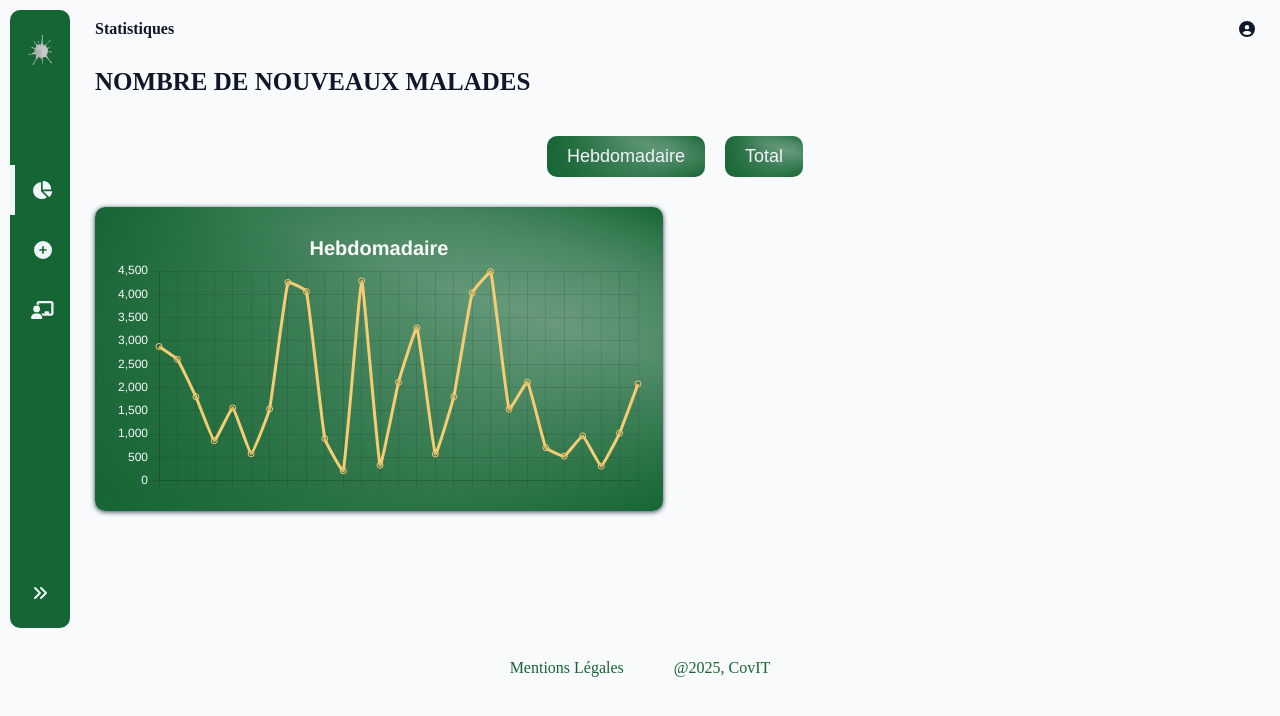
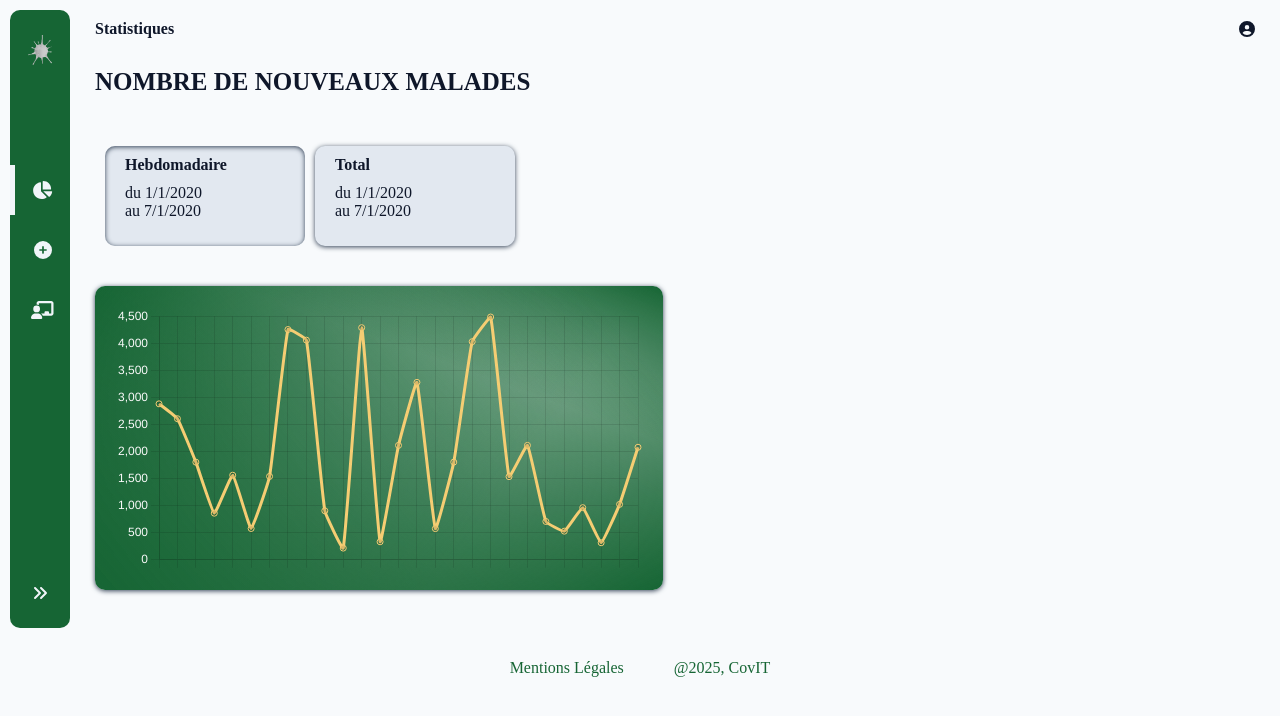
Before and after one commit to MisterPlop/CovIT-EPSIcurieux, a React (Create React App) app in the folder frontend/: page /statistiques in a window 1280 px wide. Shown: the top 716 px of the page. Built offline with nearby package versions, Linux system fonts and the light colour scheme; a web font is replaced by a local one.

Commit message:
feat(stats) : selected tab style init

```diff
--- a/frontend/src/Components/Pages/Statitics/index.jsx
+++ b/frontend/src/Components/Pages/Statitics/index.jsx
@@ -1,4 +1,4 @@
-import React, { /* useEffect, */ useState }  from "react";
+import React, { /* useEffect, */ useState } from "react";
 import { Line } from "react-chartjs-2";
 import {
   Chart as ChartJS,
@@ -27,6 +27,24 @@ ChartJS.register(
 function Chart({ title, label, dataset }) {
   // const [datas, setDatas] = useState([]);
 
+  /*   useEffect(() => {
+    async function getStats() {
+      try {
+        const response = await fetch("URL_DE_L_API_GRAFANA", {
+          method: "GET",
+          headers: {
+            Authorization: "Bearer VOTRE_CLE_API",
+          },
+        });
+        const result = await response.json();
+        setDatas(result);
+      } catch (error) {
+        console.error("getStats Error:", error);
+      }
+    }
+    getStats();
+  }, []); */
+
   const chart = {
     labels: dataset.map((item) => item.date),
     datasets: [
@@ -48,15 +66,6 @@ function Chart({ title, label, dataset }) {
         position: "top",
         labels: {
           color: "rgb(250, 250, 250)",
-        },
-      },
-      title: {
-        display: true,
-        text: title,
-        color: "rgb(250, 250, 250)",
-        font: {
-          size: 20,
-          weight: "bold",
         },
       },
     },
@@ -91,24 +100,12 @@ function Chart({ title, label, dataset }) {
 }
 
 export default function Stats() {
-  /*   useEffect(() => {
-    async function getStats() {
-      try {
-        const response = await fetch("URL_DE_L_API_GRAFANA", {
-          method: "GET",
-          headers: {
-            Authorization: "Bearer VOTRE_CLE_API",
-          },
-        });
-        const result = await response.json();
-        setDatas(result);
-      } catch (error) {
-        console.error("getStats Error:", error);
-      }
-    }
-    getStats();
-  }, []); */
-
+  const getDateRange = (dataset) => {
+    const dates = dataset.map((data) => new Date(data.date));
+    const minDate = new Date(Math.min(...dates));
+    const maxDate = new Date(Math.max(...dates));
+    return { minDate, maxDate };
+  };
 
   const [selectedCard, setSelectedCard] = useState(0);
   const cards = [
@@ -121,22 +118,29 @@ export default function Stats() {
       title: "Total",
       label: "Nombre de malades total",
       dataset: fakeDatasCumulative,
-    }
-  ]
+    },
+  ];
   return (
     <>
       <section className="section-body">
         <h2>Nombre de nouveaux malades</h2>
         <div className="chart-btn-div">
-          {cards.map((card, index) => (
-            <button
-              key={index}
-              className={`chart-btn ${selectedCard === index ? "selected-btn" : ""}`}
-              onClick={() => setSelectedCard(index)}
-            >
-              {card.title}
-            </button>
-          ))}
+          {cards.map((card, index) => {
+            const { minDate, maxDate } = getDateRange(card.dataset);
+            return (
+              <div
+                key={index}
+                className={`chart-btn ${
+                  selectedCard === index ? "selected-btn" : ""
+                }`}
+                onClick={() => setSelectedCard(index)}
+              >
+                <p className="chart-btn-title">{card.title}</p>{" "}
+                <p>du {minDate.toLocaleDateString()}</p>
+                <p>au {maxDate.toLocaleDateString()}</p>
+              </div>
+            );
+          })}
         </div>
         <div className="chart-container">
           <Chart
--- a/frontend/src/style/app.css
+++ b/frontend/src/style/app.css
@@ -15,6 +15,9 @@
     --backgroundDark: #1e293b;
     --backgroundDarkLess: #334155;
     --backgroundLight: #e2e8f0;
+
+    --chartShadow :  0 1px 5px 0 var(--backgroundDarkLess);
+    --chartShadowInset :  inset 0 1px 5px 0 var(--backgroundDarkLess);
 }
 
 /* manrope-latin-wght-normal */
@@ -204,21 +207,32 @@ footer > * {
 
 .chart-btn-div {
     width: 100%;
+    height: 120px;
     display: flex;
-    justify-content: center;
+    flex-wrap: nowrap;
+    padding: 5px;
     margin: 20px 0;
-    overflow-x: scroll;
+    overflow-x: auto;
 }
 .chart-btn {
+    flex-shrink: 0;
+    width: 200px;
+    height: 100px;
     padding: 10px 20px;
-    margin: 0 10px;
+    margin: 5px;
     border-radius: 10px;
     border: none;
-    background: var(--primaryGradientBkg);
-    color: var(--white);
-    font-size: 18px;
-    font-weight: 400;
+    background: var(--backgroundLight);
+    color: var(--text);
     cursor: pointer;
+    box-shadow: var(--chartShadow);
+}
+.selected-btn {
+    box-shadow: var(--chartShadowInset);
+}
+.chart-btn-title {
+    font-weight: 800;
+    margin-bottom: 10px;
 }
 .chart-container {
     width: 100%;
@@ -232,7 +246,7 @@ footer > * {
     padding: 20px;
     background: var(--primaryGradientBkg);
     border-radius: 10px;
-    box-shadow: 0 1px 5px 0 var(--backgroundDarkLess);
+    box-shadow: var(--chartShadow);
 }
 
 /* AJOUTER DES DONNEES */
```
